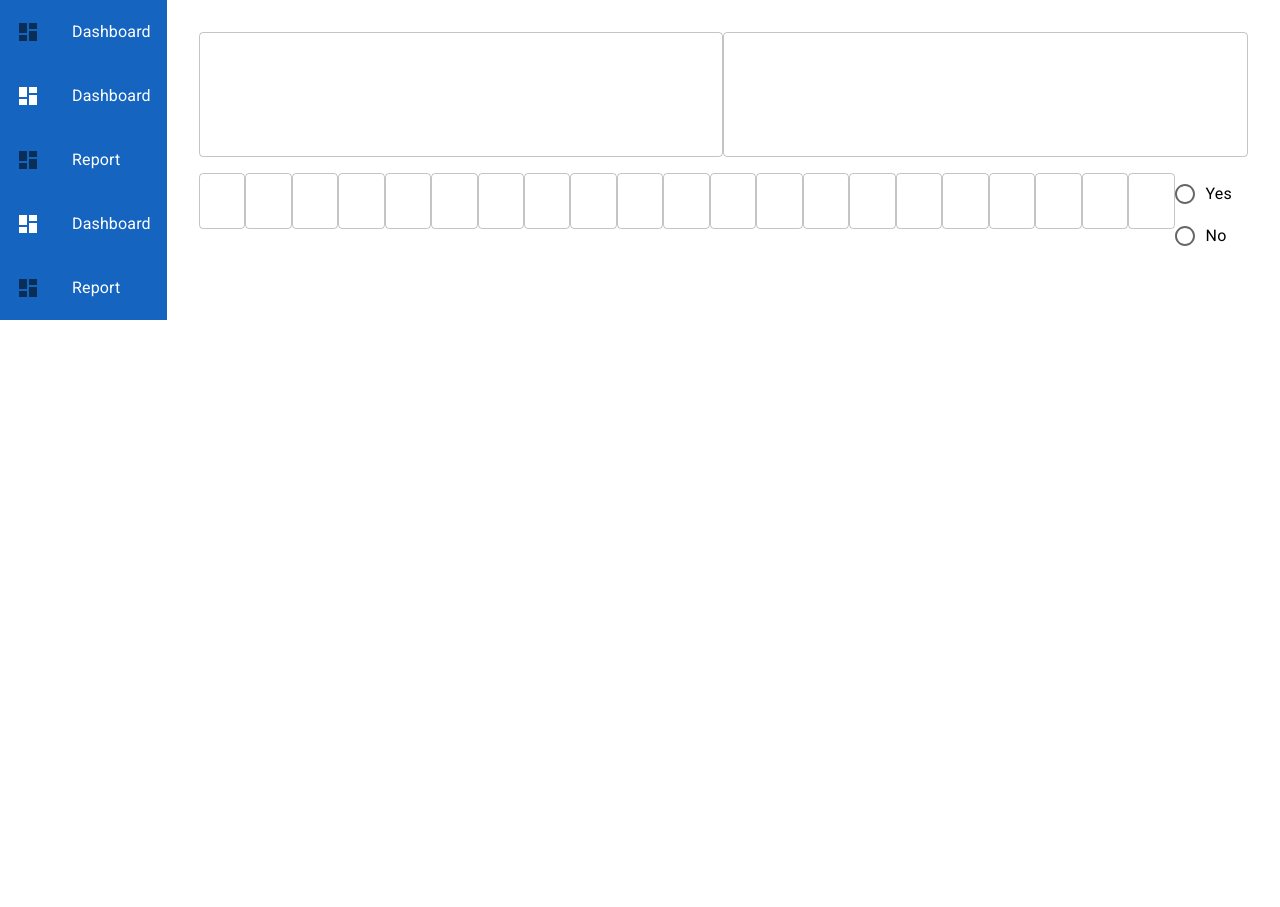
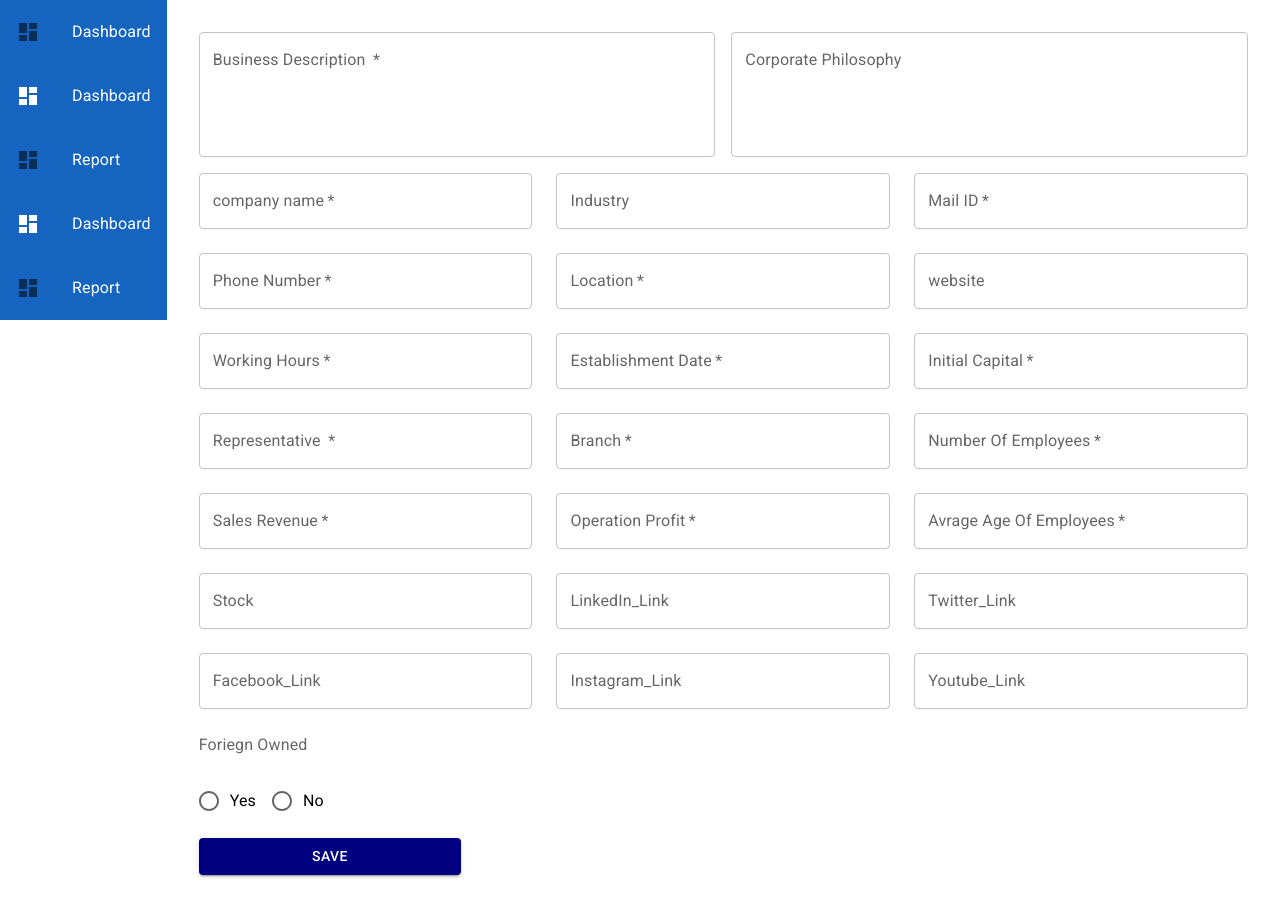
Before and after one commit to berserek20/Dashborad, a React (Create React App) app: page /register in a window 1280 px wide. Before the commit the page ends 800 px from the top, so only its background shows below. Built offline with nearby package versions, Linux system fonts and the light colour scheme.

Commit message:
third commit

```diff
--- a/src/components/DialogMcq.jsx
+++ b/src/components/DialogMcq.jsx
@@ -1,7 +1,7 @@
 import React from 'react'
 import {  FormControlLabel, Grid, Radio, RadioGroup, Typography } from '@mui/material'
 
-function DialogMcq({ content,setVal }) {
+function DialogMcq({ content,setVal,id }) {
 
     return (
         <>
@@ -13,8 +13,8 @@ function DialogMcq({ content,setVal }) {
 
                 <Typography>{content}</Typography>
             </Grid>
-            <Grid xs={12} onChange={(e)=>setVal(e)}>
-                <RadioGroup  row aria-required >
+            <Grid xs={12} onChange={(e)=>setVal(e.target.value,id)}>
+                <RadioGroup itemRef={content}  row required >
                     <FormControlLabel  value="Yes" label="Yes" control={<Radio />} />
                     <FormControlLabel value="No" label="No" control={<Radio />} />
 
--- a/src/components/PopupForm.jsx
+++ b/src/components/PopupForm.jsx
@@ -1,26 +1,28 @@
 import { Button, Dialog, DialogContent, DialogTitle, FormControl, FormControlLabel, FormLabel, Grid, Radio, RadioGroup, Typography } from '@mui/material'
-import React, { useEffect, useRef } from 'react'
+import React, {  useRef } from 'react'
 import DialogMcq from './DialogMcq';
 
 function PopupForm({ open, handleClose }) {
-    const dref = useRef([]);
-    dref.current =[];
-    function setVal(e) {
-        console.log(e.target.value,e);
+    const dref = useRef({});
+    function setVal(value, id) {
+        // dref.current(current[id]:value)
+        dref.current[id] = value;
         console.log(dref.current)
 
     }
-    function addTORef(el){
-        console.log(el)
-        dref.current.push(el)
+    // function addTORef(el){
+    //     console.log(el)
+    //     dref.current.push(el)
+    // }
+
+    function saveToLocal() {
+        const formDataString = JSON.stringify(dref.current);
+
+        localStorage.setItem('Allowance', formDataString)
     }
-    useEffect(()=>{
-        console.log(dref)
-
-    },[])
     return (
         <div>
-            <Dialog open={open} onClose={handleClose} >
+            <Dialog open={open} onClose={handleClose} fullWidth>
                 <DialogTitle>Allowances</DialogTitle>
                 <DialogContent>
                     <FormLabel></FormLabel>
@@ -28,54 +30,54 @@ function PopupForm({ open, handleClose }) {
                         <Grid container spacing={1} columns={30} >
 
                             {/* Grid 1 */}
-                            <DialogMcq ref={addTORef} id="Salary System Based On Meritocracy" content="Salary System Based On Meritocracy" setVal={setVal}/>
+                            <DialogMcq id="Salary System Based On Meritocracy" content="Salary System Based On Meritocracy" setVal={setVal} />
 
 
 
                             {/* Grid 2 */}
-                            <DialogMcq ref={dref[1]} content="120 Or More Annual Holidays" setVal={setVal}/>
+                            <DialogMcq id="120 Or More Annual Holidays" content="120 Or More Annual Holidays" setVal={setVal} />
 
                             {/* Grid 3 */}
-                            <DialogMcq ref={dref[2]} content="Generous Welfare Benifits"  setVal={setVal}/>
+                            <DialogMcq id="Generous Welfare Benifits" content="Generous Welfare Benifits" setVal={setVal} />
 
 
                             {/* Grid 4 */}
-                            <DialogMcq content="Enhanced Education And Training" setVal={setVal}/>
+                            <DialogMcq id="Enhanced Education And Training" content="Enhanced Education And Training" setVal={setVal} />
 
 
 
                             {/* Grid 5 */}
-                            <DialogMcq content="Support System For Acquriring Qualification" setVal={setVal}/>
+                            <DialogMcq id="Support System For Acquriring Qualification" content="Support System For Acquriring Qualification" setVal={setVal} />
 
 
 
                             {/* Grid 6 */}
-                            <DialogMcq content="Reduced Working Hours System" setVal={setVal}/>
+                            <DialogMcq id="Reduced Working Hours System" content="Reduced Working Hours System" setVal={setVal} />
 
 
 
                             {/* Grid 7 */}
-                            <DialogMcq content="Maternity Care Leave System" setVal={setVal}/>
+                            <DialogMcq id="Maternity Care Leave System" content="Maternity Care Leave System" setVal={setVal} />
 
 
 
                             {/* Grid 8 */}
-                            <DialogMcq content="Company Housing / Rent Subsidy" setVal={setVal}/>
+                            <DialogMcq id="Company Housing / Rent Subsidy" content="Company Housing / Rent Subsidy" setVal={setVal} />
 
 
 
                             {/* Grid 9 */}
-                            <DialogMcq content="Family Allowance" setVal={setVal}/>
+                            <DialogMcq id="Family Allowance" content="Family Allowance" setVal={setVal} />
 
 
 
                             {/* Grid 10 */}
-                            <DialogMcq content="Employee Stock Ownership" setVal={setVal}/>
+                            <DialogMcq id="Employee Stock Ownership" content="Employee Stock Ownership" setVal={setVal} />
 
 
 
                             {/* Grid 11 */}
-                            <DialogMcq content="Side Job Available" setVal={setVal}/>
+                            <DialogMcq id="Side Job Available" content="Side Job Available" setVal={setVal} />
 
 
 
@@ -92,7 +94,7 @@ function PopupForm({ open, handleClose }) {
                                 <Typography>Mentor System</Typography>
                             </Grid>
                             <Grid xs={12}>
-                                <RadioGroup row onChange={(e)=>setVal(e)}>
+                                <RadioGroup row onChange={(e) => setVal(e)}>
                                     <FormControlLabel value="Yes" label="Yes" control={<Radio />} />
                                     <FormControlLabel value="No" label="No" control={<Radio />} />
 
@@ -111,7 +113,7 @@ function PopupForm({ open, handleClose }) {
                                 <Typography>Career Consulting</Typography>
                             </Grid>
                             <Grid xs={12}>
-                                <RadioGroup row onChange={(e)=>setVal(e)}>
+                                <RadioGroup row onChange={(e) => setVal(e)}>
                                     <FormControlLabel value="Yes" label="Yes" control={<Radio />} />
                                     <FormControlLabel value="No" label="No" control={<Radio />} />
 
@@ -120,7 +122,7 @@ function PopupForm({ open, handleClose }) {
 
                         </Grid>
                     </FormControl>
-                    <Button variant="contained" sx={{bgcolor:"#000080",margin:"auto"}}>Save</Button>
+                    <Button variant="contained" sx={{ bgcolor: "#000080", margin: "auto" }} onClick={saveToLocal}>Save</Button>
                 </DialogContent>
             </Dialog>
         </div>
--- a/src/components/Register.jsx
+++ b/src/components/Register.jsx
@@ -1,56 +1,95 @@
-import React from 'react'
-import { Box, FormControlLabel, Radio, RadioGroup, Stack, TextField } from '@mui/material'
+import React, { useState } from 'react'
+import { Box, Button, FormControlLabel, FormLabel, Radio, RadioGroup, Stack, TextField } from '@mui/material'
 import Sidenav from './Sidenav'
 // import { Label } from '@mui/icons-material'
 
 function Register() {
+
+  const [formValues, setFormValues] = useState({})
   function setInput(e, index) {
-    console.log(e.target.value, e.target.id)
+    console.log(e.target.value, e.target)
+    setFormValues((prev) => ({
+      ...prev, [e.target.id]: e.target.value
+    }))
+  }
+  function saveDataToLocal() {
+    const formDataString = JSON.stringify(formValues);
+
+    localStorage.setItem('formData', formDataString);
   }
   return (
     <div style={{ display: "flex" }}>
       <Sidenav />
       <Box component="form" margin="2em" width="100%">
-        {/* <Stack spacing={{ xs: 1, sm: 2 }}  useFlexGap flexWrap="wrap" > */}
-<Stack spacing={2} >
-          <Stack direction="row">
+
+        <Stack spacing={2} justifyContent="center">
+          <Stack direction="row" spacing={2}>
             {/* <InputLabel htmlFor="company_name">Company</InputLabel> */}
             {/* <OutlinedInput variant="outlined" multiline rows={4} TextField fullWidth name='company_name'></ OutlinedInput> */}
 
-            <TextField required id='company_name' variant='outlined' multiline rows={4} fullWidth />
-            <TextField id='company_name' variant='outlined' multiline rows={4} fullWidth />
+            <TextField required id='Business Description ' label="Business Description " variant='outlined' multiline rows={4} fullWidth />
+            <TextField id='Corporate Philosophy' label="Corporate Philosophy" variant='outlined' multiline rows={4} fullWidth />
 
           </Stack>
-<Stack s={3} direction="row">
+          <Stack spacing={3} direction="column">
+            <Stack direction="row" spacing={3}>
 
-          <TextField required id='company_name' variant='outlined' onChange={(e) => setInput(e)} />
-          <TextField id='Industry' variant='outlined' onChange={(e) => setInput(e)} />
-          <TextField required id='Mail_ID ' variant='outlined' onChange={(e) => setInput(e)} />
-          <TextField required id='Phone_Number' variant='outlined' onChange={(e) => setInput(e)} />
-          <TextField required id='Location' variant='outlined' onChange={(e) => setInput(e)} />
-          <TextField id='Website' variant='outlined' onChange={(e) => setInput(e)} />
-          <TextField required id='Working_Hours' variant='outlined' onChange={(e) => setInput(e)} />
-          <TextField required id='Establishment_Date' variant='outlined' onChange={(e) => setInput(e)} />
-          <TextField required id='Representative' variant='outlined' onChange={(e) => setInput(e)} />
-          <TextField required id='Branch' variant='outlined' onChange={(e) => setInput(e)} />
-          <TextField type="number" required id='Number_Of_Employees' variant='outlined' onChange={(e) => setInput(e)} />
-          <TextField type="number" required id='Sales_Revenue' variant='outlined' onChange={(e) => setInput(e)} />
-          <TextField required id='Operation_Profit' variant='outlined' onChange={(e) => setInput(e)} />
-          <TextField required id='Avrage_Age_Of_Employees' variant='outlined' onChange={(e) => setInput(e)} />
-          <TextField type="number" id='Stock' variant='outlined' onChange={(e) => setInput(e)} />
-          <TextField id='LinkedIn_Link' variant='outlined' onChange={(e) => setInput(e)} />
-          <TextField id='Twitter_Link' variant='outlined' onChange={(e) => setInput(e)} />
-          <TextField id='Facebook_Link' variant='outlined' onChange={(e) => setInput(e)} />
-          <TextField id='Instagram_Link' variant='outlined' onChange={(e) => setInput(e)} />
-          <TextField id='Youtube_Link' variant='outlined' onChange={(e) => setInput(e)} />
-          <TextField required id='company_name' variant='outlined' onChange={(e) => setInput(e)} />
+              <TextField required id='company_name' label="company name" variant='outlined' onChange={(e) => setInput(e)} fullWidth />
+              <TextField id='Industry' label="Industry" variant='outlined' onChange={(e) => setInput(e)} fullWidth />
+              <TextField required id='Mail_ID ' label="Mail ID" variant='outlined' onChange={(e) => setInput(e)} fullWidth />
+            </Stack>
 
-          <RadioGroup row aria-required >
-            <FormControlLabel value="Yes" label="Yes" control={<Radio />} />
-            <FormControlLabel value="No" label="No" control={<Radio />} />
+            <Stack direction="row" spacing={3}>
 
-          </RadioGroup>
-</Stack>
+              <TextField required id='Phone_Number' label="Phone Number" variant='outlined' onChange={(e) => setInput(e)} fullWidth />
+              <TextField required id='Location' label="Location" variant='outlined' onChange={(e) => setInput(e)} fullWidth />
+              <TextField id='Website' label="website" variant='outlined' onChange={(e) => setInput(e)} fullWidth />
+            </Stack>
+
+            <Stack direction="row" spacing={3}>
+
+              <TextField required id='Working_Hours' label="Working Hours" variant='outlined' onChange={(e) => setInput(e)} fullWidth />
+              <TextField required id='Establishment_Date' label="Establishment Date" variant='outlined' onChange={(e) => setInput(e)} fullWidth />
+              <TextField required id='Initial Capital' label="Initial Capital" variant='outlined' onChange={(e) => setInput(e)} fullWidth />
+            </Stack>
+
+
+            <Stack direction="row" spacing={3}>
+              <TextField required id='Representative ' label='Representative ' variant='outlined' onChange={(e) => setInput(e)} fullWidth />
+
+              <TextField required id='Branch' label="Branch" variant='outlined' onChange={(e) => setInput(e)} fullWidth />
+              <TextField type="number" required id='Number_Of_Employees' label='Number Of Employees' variant='outlined' onChange={(e) => setInput(e)} fullWidth />
+            </Stack>
+
+            <Stack direction="row" spacing={3}>
+              <TextField type="number" required id='Sales_Revenue' label='Sales Revenue' variant='outlined' onChange={(e) => setInput(e)} fullWidth />
+
+              <TextField required id='Operation_Profit' label='Operation Profit' variant='outlined' onChange={(e) => setInput(e)} fullWidth />
+              <TextField required id='Avrage_Age_Of_Employees' label='Avrage Age Of Employees' variant='outlined' onChange={(e) => setInput(e)} fullWidth />
+            </Stack>
+
+            <Stack direction="row" spacing={3}>
+              <TextField type="number" id='Stock' label="Stock" variant='outlined' onChange={(e) => setInput(e)} fullWidth />
+              <TextField id='LinkedIn_Link' label='LinkedIn_Link' variant='outlined' onChange={(e) => setInput(e)} fullWidth />
+              <TextField id='Twitter_Link' label='Twitter_Link' variant='outlined' onChange={(e) => setInput(e)} fullWidth />
+            </Stack>
+
+            <Stack direction="row" spacing={3}>
+              <TextField id='Facebook_Link' label='Facebook_Link' variant='outlined' onChange={(e) => setInput(e)} fullWidth />
+              <TextField id='Instagram_Link' label='Instagram_Link' variant='outlined' onChange={(e) => setInput(e)} fullWidth />
+              <TextField id='Youtube_Link' label='Youtube_Link' variant='outlined' onChange={(e) => setInput(e)} fullWidth />
+            </Stack>
+
+            <FormLabel id="demo-radio-buttons-group-label">Foriegn Owned</FormLabel>
+            <RadioGroup row aria-required >
+              <FormControlLabel value="Yes" label="Yes" control={<Radio />} />
+              <FormControlLabel value="No" label="No" control={<Radio />} />
+
+            </RadioGroup>
+
+          </Stack>
+
+          <Button variant="contained" sx={{ bgcolor: "#000080", margin: "auto", width: "25%" }} onClick={saveDataToLocal}>Save</Button>
         </Stack>
 
       </Box>
```
Also changed, not shown: src/components/Body.jsx (+34 -11 lines).
